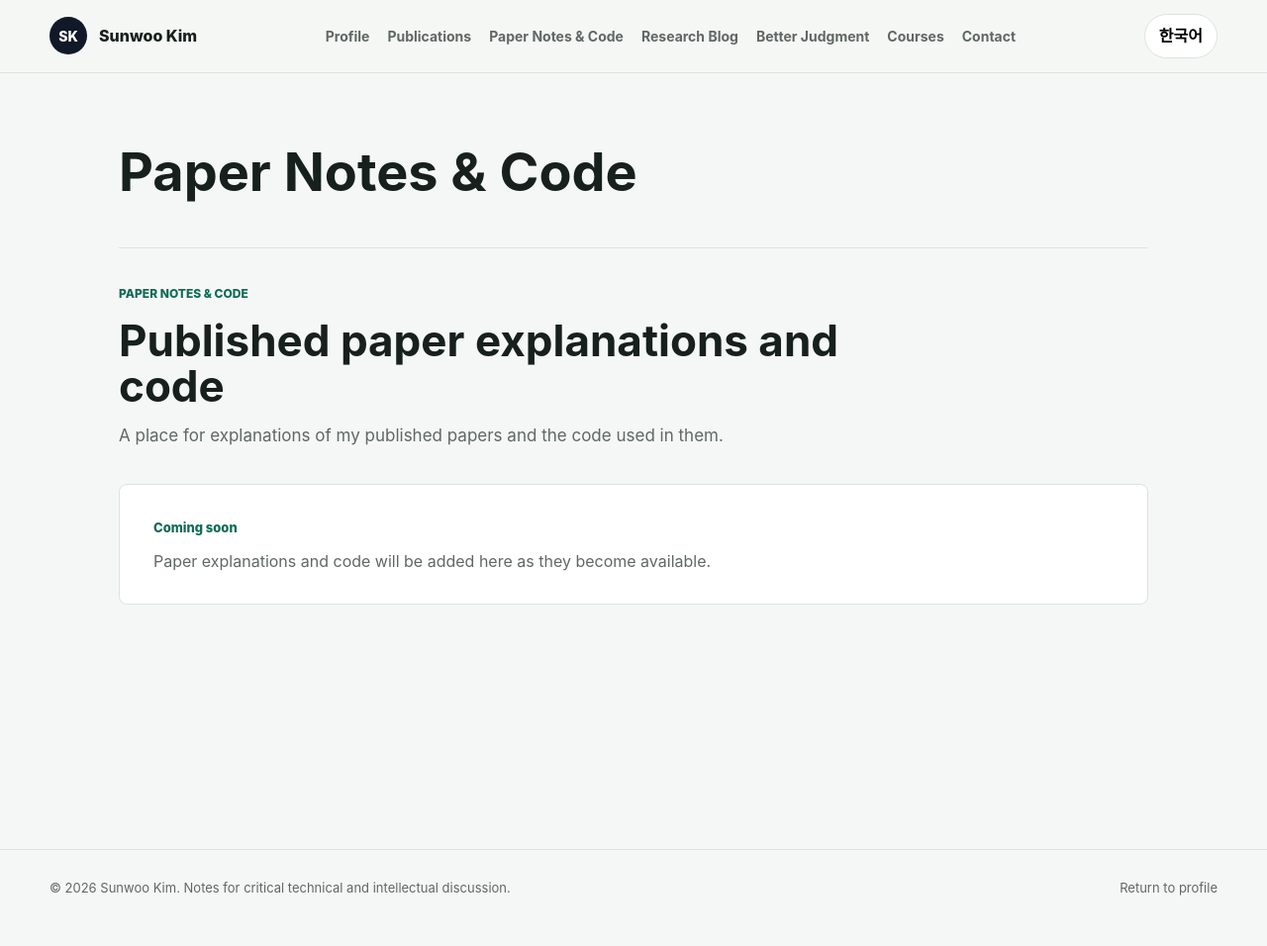
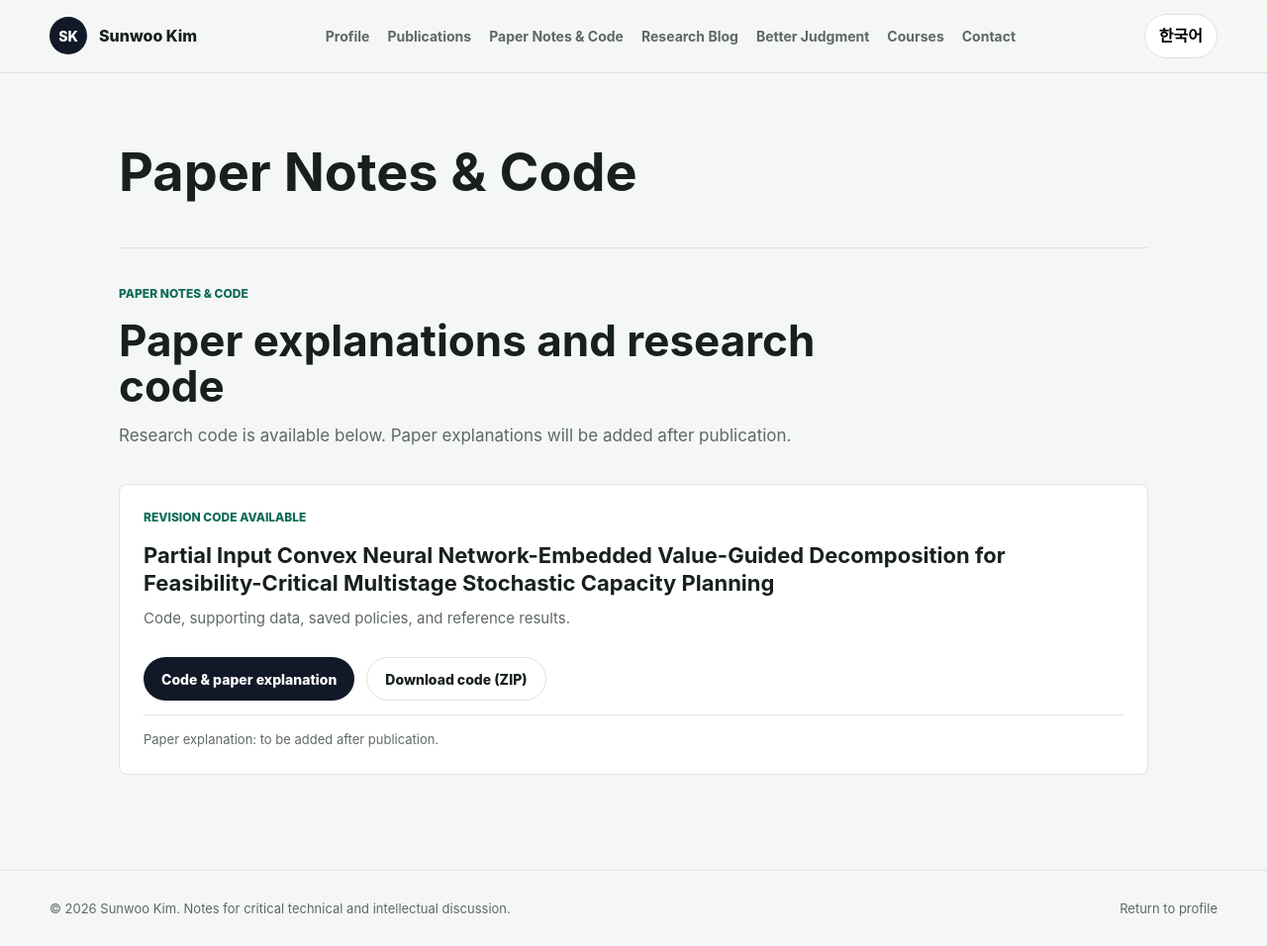
Before and after one commit to SunBooGermany/SunBooGermany.github.io, a Jekyll site: the page built from paper-resources/index.html, in a window 1280 px wide and 956 px high. Shown: the whole window at 99% size. Built offline with Jekyll 4.4.1, drawn with Linux system fonts in a browser that asks for light colours.

Commit message:
Publish PICNN revision code and reserve paper explanation

```diff
--- a/paper-resources/index.html
+++ b/paper-resources/index.html
@@ -1,7 +1,7 @@
 ---
 layout: default
 title: "Paper Notes & Code"
-description: "Explanations and code for Sunwoo Kim's published papers."
+description: "Research code and spaces for explanations of Sunwoo Kim's papers."
 permalink: /paper-resources/
 ---
 <section class="log-hero">
@@ -18,22 +18,37 @@ permalink: /paper-resources/
           <span data-lang-panel="ko" hidden>논문 해설·코드</span>
         </p>
         <h2 id="paper-resources-title">
-          <span data-lang-panel="en">Published paper explanations and code</span>
-          <span data-lang-panel="ko" hidden>출판 논문 해설과 코드</span>
+          <span data-lang-panel="en">Paper explanations and research code</span>
+          <span data-lang-panel="ko" hidden>논문 설명과 연구 코드</span>
         </h2>
         <p>
-          <span data-lang-panel="en">A place for explanations of my published papers and the code used in them.</span>
-          <span data-lang-panel="ko" hidden>출판한 논문의 설명문과 연구에 사용한 코드를 모을 공간입니다.</span>
+          <span data-lang-panel="en">Research code is available below. Paper explanations will be added after publication.</span>
+          <span data-lang-panel="ko" hidden>연구에 사용한 코드를 공개합니다. 논문 설명문은 출판 후 추가할 예정입니다.</span>
         </p>
       </div>
-      <div class="paper-resources-empty">
-        <span class="paper-resources-status">
-          <span data-lang-panel="en">Coming soon</span>
-          <span data-lang-panel="ko" hidden>준비 중</span>
-        </span>
+      <article class="post-card" aria-labelledby="picnn-resource-title">
+        <div class="note-meta">
+          <span data-lang-panel="en">Revision code available</span>
+          <span data-lang-panel="ko" hidden>리비전 코드 공개</span>
+        </div>
+        <h3 id="picnn-resource-title"><a href="{{ '/paper-resources/picnn-embedded-decomposition/' | relative_url }}">Partial Input Convex Neural Network-Embedded Value-Guided Decomposition for Feasibility-Critical Multistage Stochastic Capacity Planning</a></h3>
         <p>
-          <span data-lang-panel="en">Paper explanations and code will be added here as they become available.</span>
-          <span data-lang-panel="ko" hidden>논문별 해설과 코드는 준비되는 대로 이곳에 추가하겠습니다.</span>
+          <span data-lang-panel="en">Code, supporting data, saved policies, and reference results.</span>
+          <span data-lang-panel="ko" hidden>코드, 입력 데이터, 저장된 정책과 기준 실험 결과.</span>
         </p>
-      </div>
+        <div class="hero-actions">
+          <a class="button primary" href="{{ '/paper-resources/picnn-embedded-decomposition/' | relative_url }}">
+            <span data-lang-panel="en">Code &amp; paper explanation</span>
+            <span data-lang-panel="ko" hidden>코드와 논문 설명</span>
+          </a>
+          <a class="button secondary" href="{{ '/assets/paper-resources/picnn-embedded-decomposition/picnn-revision-code.zip' | relative_url }}" download>
+            <span data-lang-panel="en">Download code (ZIP)</span>
+            <span data-lang-panel="ko" hidden>코드 다운로드 (ZIP)</span>
+          </a>
+        </div>
+        <p class="source-title">
+          <span data-lang-panel="en">Paper explanation: to be added after publication.</span>
+          <span data-lang-panel="ko" hidden>논문 설명: 출판 후 추가 예정.</span>
+        </p>
+      </article>
     </section>
```
Also changed, not shown: paper-resources/picnn-embedded-decomposition/index.html (added, +76 -0 lines).
